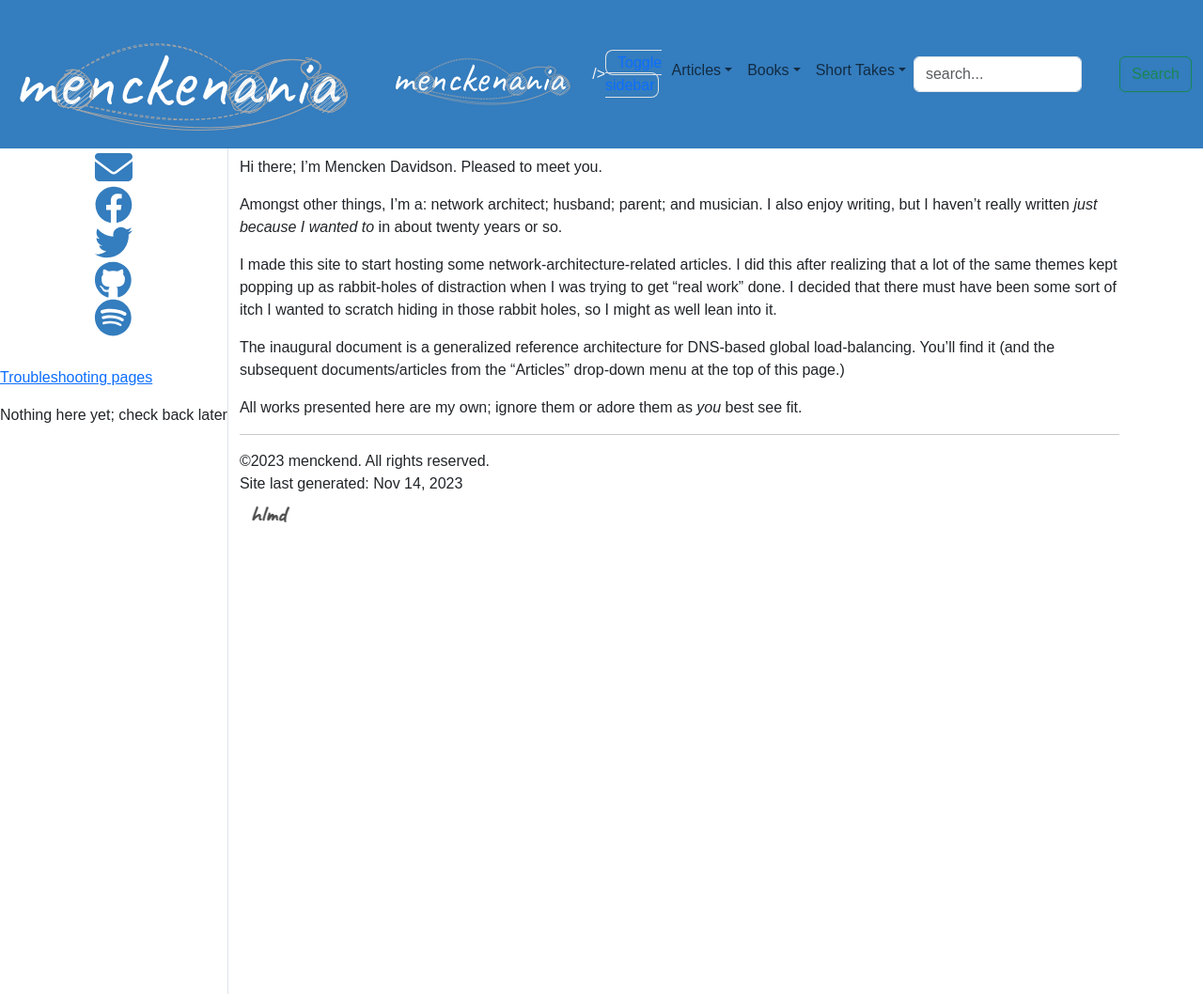
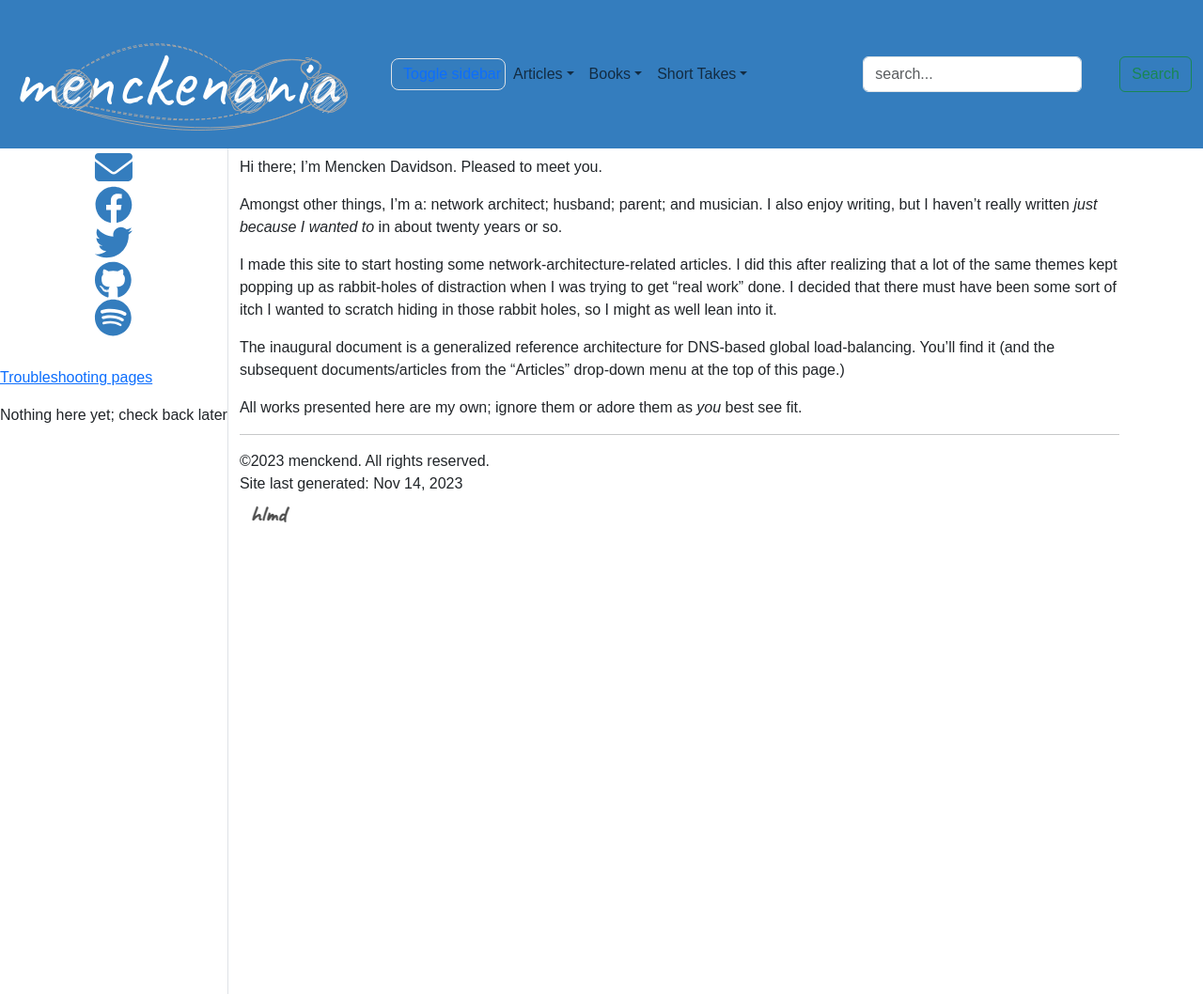
Before and after one commit to menckend/alpha, a Jekyll site: the page built from index.md, in a window 1280 px wide. Shown: the whole page at 94% size. Built offline with Jekyll 4.4.1, drawn with Linux system fonts in a browser that asks for light colours; nearby versions of some CDN libraries; some web fonts are replaced; comment, search, counter and statistics services are not loaded.

Commit message:
Update topnav.html

```diff
--- a/_includes/topnav.html
+++ b/_includes/topnav.html
@@ -2,24 +2,19 @@
 
 <nav class="navbar navbar-expand-lg navbar-inverse navbar-static-top"  style="background-color:#347DBE; color: whitesmoke;">
     <div class="container-fluid topnavlinks">
-        <a class="navbar-brand" href="index.html"><img class="navbar-brand style="height: 200px" src="images/menckenania-logo.drawio.svg"></a>
+        <a class="navbar-brand" href="index.html"><img class="navbar-brand style="height: 150px" src="images/menckenania-logo.drawio.svg"></a>
 
-        <img
-        class="navbar-brand text-success"
-        style="height: 75px; overflow: visible"
-        src="images/menckenania-logo.drawio.svg">
-        />
 
         <button class="navbar-toggler" type="button" data-bs-toggle="collapse" data-bs-target="#navbarSupportedContent" aria-controls="navbarSupportedContent" aria-expanded="false" aria-label="Toggle top-nav">
             <span class="navbar-toggler-icon"></span>
         </button>
 
+        {% comment %} toggle sidebar button {% endcomment %}
+        <a href="#" data-bs-target="#sidebar" data-bs-toggle="collapse" class="border rounded-3 p-1 text-decoration-none"><i class="bi bi-list bi-lg py-2 p-1"></i> Toggle sidebar</a>
+
         <div class="collapse navbar-collapse" id="navbarSupportedContent">
 
             <ul class="navbar-nav me-auto mb-2 mb-lg-0">
-                {% comment %} toggle sidebar button {% endcomment %}
-                <li><a href="#" data-bs-target="#sidebar" data-bs-toggle="collapse" class="border rounded-3 p-1 text-decoration-none"><i class="bi bi-list bi-lg py-2 p-1"></i> Toggle sidebar</a>
-                    {% comment %} entries with drop-downs appear here {% endcomment %}
                 {% comment %} Get an array of all the unique "l1idx" values in all the pages on the site  {% endcomment %}
                 {% assign l1idxes = site.pages | where_exp: 'page', 'page.l2idx == nil' | sort: '11idx' | map: 'l1idx' | compact | uniq %}
                 {% comment %} Loop through the unique l1idx values {% endcomment %}
@@ -66,6 +61,10 @@
                 <button class="btn btn-outline-success" type="submit">Search</button>
             </form>
         </div>
+
+
+
+
     </div>
         <!-- /.container -->
 </nav>
```
